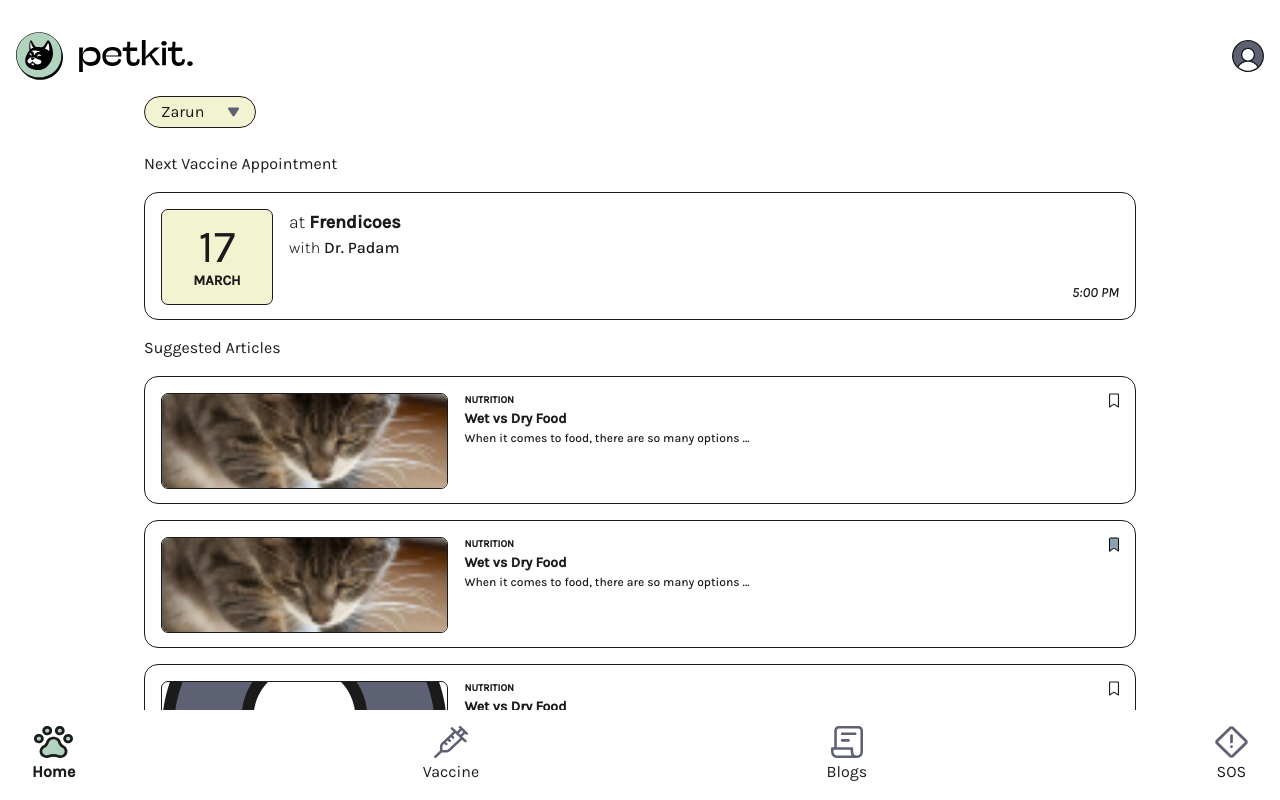
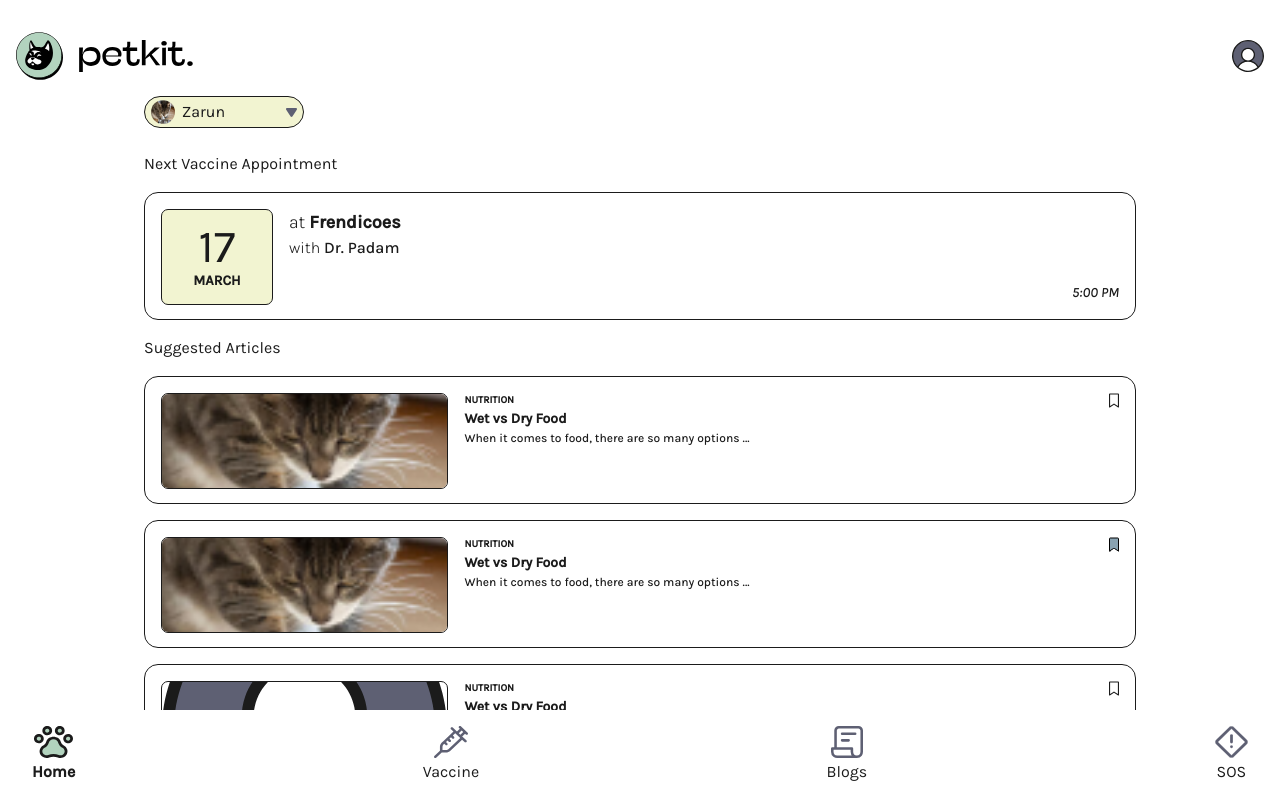
Before and after one commit to Ambujbhaskar/PetCareApp, a SvelteKit app in the folder frontend/: page / in a window 1280 px wide. Built offline with nearby package versions, Linux system fonts and the light colour scheme.

Commit message:
implement list rendering and selection in dropdown

```diff
--- a/frontend/src/routes/+page.svelte
+++ b/frontend/src/routes/+page.svelte
@@ -2,6 +2,45 @@
 	import Dropdown from "./common/Dropdown.svelte";
 	import UpcomingVaccineCard from "./common/UpcomingVaccineCard.svelte";
 	import SuggestedArticles from "./common/SuggestedArticles.svelte";
+    let profiles = [
+        {
+            src: "./zarun.png",
+            name: "Zarun",
+        },
+        {
+            src: "./zarun.png",
+            name: "Pepper",
+        },
+        {
+            src: "./zarun.png",
+            name: "Amongus",
+        },
+        {
+            src: "./zarun.png",
+            name: "Jod",
+        },
+        {
+            src: "./zarun.png",
+            name: "Sus",
+        },
+        {
+            src: "./zarun.png",
+            name: "Rada",
+        },
+        {
+            src: "./zarun.png",
+            name: "Pogchamp",
+        },
+        {
+            src: "./zarun.png",
+            name: "Dogger",
+        },
+        {
+            src: "./zarun.png",
+            name: "Cheems",
+        },
+    ];
+	let selectedProfile = 0;
 </script>
 
 <svelte:head>
@@ -10,7 +49,7 @@
 </svelte:head>
 
 <section>
-	<Dropdown/>
+	<Dropdown options={profiles} value={selectedProfile} />
 	<div class="Appointment">
 		<h4>Next Vaccine Appointment</h4>
 		<UpcomingVaccineCard/>
--- a/frontend/src/routes/common/Article.svelte
+++ b/frontend/src/routes/common/Article.svelte
@@ -7,6 +7,7 @@
 
     function toggleArticleSave() {
         saved = !saved;
+        console.log("Bookmarked article with title: ", title);
     }
 </script>
 
--- a/frontend/src/routes/common/Dropdown.svelte
+++ b/frontend/src/routes/common/Dropdown.svelte
@@ -1,19 +1,12 @@
 <script>
-    let value = "Zarun";
-    let options = [
-        {
-            src: "./zarun.png",
-            name: "Zarun",
-        },
-        {
-            src: "./zarun.png",
-            name: "Perpper",
-        },
-    ];
+    import Option from "./Option.svelte";
+
+    export let options;
+    export let value;
+    $: option = options[value];
+
     let state = "Idle";
-
     const imgsrc = "./down-arrow-idle.svg";
-    $: className = state;
 
     function handleStateChange() {
         if (state == "Idle") {
@@ -25,36 +18,77 @@
 </script>
 
 <!-- svelte-ignore a11y-click-events-have-key-events -->
-<div class={"Dropdown"+className} on:click={handleStateChange}>
-    <div class={"SelectedValue"+className}>
-        <p>{value}</p>
-        <img src={imgsrc} alt="dropdown button"/>
+<div class={"Dropdown"+state} on:click={handleStateChange}>
+    <div class={"SelectedValue"+state}>
+        <img src={option.src} alt={option.name + "'s picture"} class="RoundImg"/>
+        <p>{option.name}</p>
+        <span>
+            <img src={imgsrc} alt="dropdown button" class="DropdownButton"/>
+        </span>
     </div>
+    {#if state=="Active"}
+        <div class={"List"+state}>
+            {#each options as option, i}
+                {#if i != value}
+                    <Option
+                        key={i}
+                        bind:value={value}
+                        options={options}
+                    />
+                {/if}
+            {/each}
+        </div>
+    {/if}
 </div>
 
 <style>
     .SelectedValueIdle {
         display: flex;
-        justify-content: space-between;
-        width: 7rem;
-        padding: 0.2rem 1rem 0.2rem 1rem;
+        justify-content: flex-start;
+        width: 10rem;
+        padding: 0.2rem 0.4rem 0.2rem 0.4rem;
         background-color: var(--color-disabled);
         border: solid 1px var(--color-border);
         border-radius: 1rem;
     }
     .SelectedValueActive {
         display: flex;
-        justify-content: space-between;
-        width: calc(7rem - 4px);
-        padding: 0.2rem 1rem 0.2rem 1rem;
+        justify-content: flex-start;
+        width: calc(10rem - 4px);
+        padding: 0.2rem 0.4rem 0.2rem 0.4rem;
         background-color: var(--color-enabled);
         border-radius: 1rem;
     }
-    .SelectedValueIdle > img {
+    .RoundImg {
+        height: 1.5rem;
+        width: 1.5rem;
+        border-radius: 0.75rem;
+        margin-right: 0.4rem;
+    }
+    .SelectedValueIdle > span {
+        display: flex;
+        justify-content: flex-end;
+        align-items: center;
+        flex-grow: 1;
+    }
+    .SelectedValueActive > span {
+        display: flex;
+        justify-content: flex-end;
+        align-items: center;
+        flex-grow: 1;
+    }
+    .SelectedValueIdle > span > .DropdownButton {
         animation: rotateIconBack 0.3s forwards;
     }
-    .SelectedValueActive > img {
+    .SelectedValueActive > span > .DropdownButton {
         animation: rotateIcon 0.3s forwards;
+    }
+    .ListIdle {
+        opacity: 0%;
+    }
+    .ListActive {
+        animation: fade-in 0.3s;
+        overflow-y: scroll;
     }
     .DropdownIdle {
         position: absolute;
@@ -64,7 +98,7 @@
         display: flex;
         flex-direction: column;
         justify-content: flex-start;
-        width: 7rem;
+        width: 10rem;
         height: 2rem;
         border-radius: 1rem;
     }
@@ -77,8 +111,8 @@
         display: flex;
         flex-direction: column;
         justify-content: flex-start;
-        width: 7rem;
-        height: 10rem;
+        width: 10rem;
+        max-height: 10rem;
         background-color: var(--color-enabled);
         border: solid 1px var(--color-border);
         border-radius: 1rem;
@@ -88,7 +122,15 @@
             height: 2rem;
         }
         100% {
-            height: 10rem;
+            height: min-content;
+        }
+    }
+    @keyframes fade-in {
+        0% {
+            opacity: 0%;
+        }
+        100% {
+            opacity: 100%;
         }
     }
     @keyframes contract {
@@ -96,7 +138,7 @@
             height: 10rem;
         }
         100% {
-            height: 2rem;
+            height: min-content;
         }
     }
     @keyframes rotateIcon {
--- /dev/null
+++ b/frontend/src/routes/common/Option.svelte
@@ -0,0 +1,38 @@
+<script>
+    export let value;
+    export let key;
+    export let options;
+
+    $: option = options[key];
+
+    function selectOption() {
+        value = key;
+        console.log("Dropdown value Changed to: ", value)
+    }
+</script>
+
+<!-- svelte-ignore a11y-click-events-have-key-events -->
+<div class={"SelectedValueActive"} on:click={selectOption}>
+    <img src={option.src} alt={option.name + "'s picture"} class="RoundImg" />
+    <p>{option.name}</p>
+</div>
+
+<style>
+    .SelectedValueActive:hover {
+        cursor: pointer;
+    }
+    .SelectedValueActive {
+        display: flex;
+        justify-content: flex-start;
+        width: calc(10rem - 4px);
+        padding: 0.2rem 0.4rem 0.2rem 0.4rem;
+        background-color: var(--color-enabled);
+        border-radius: 1rem;
+    }
+    .RoundImg {
+        height: 1.5rem;
+        width: 1.5rem;
+        border-radius: 0.75rem;
+        margin-right: 0.4rem;
+    }
+</style>
```
